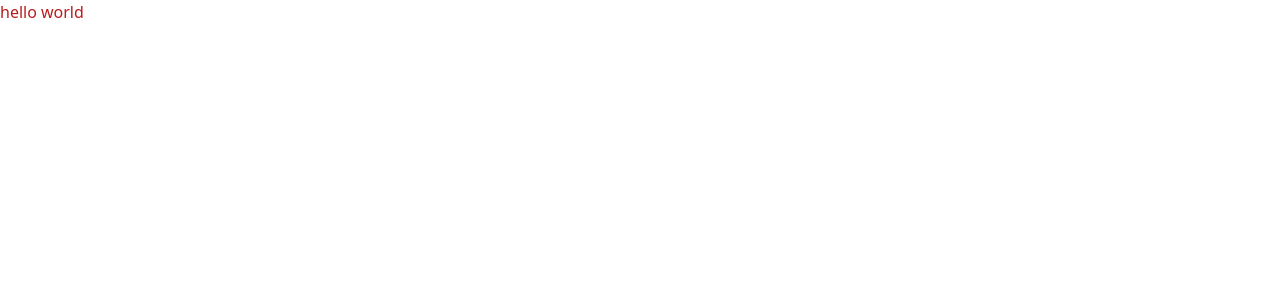
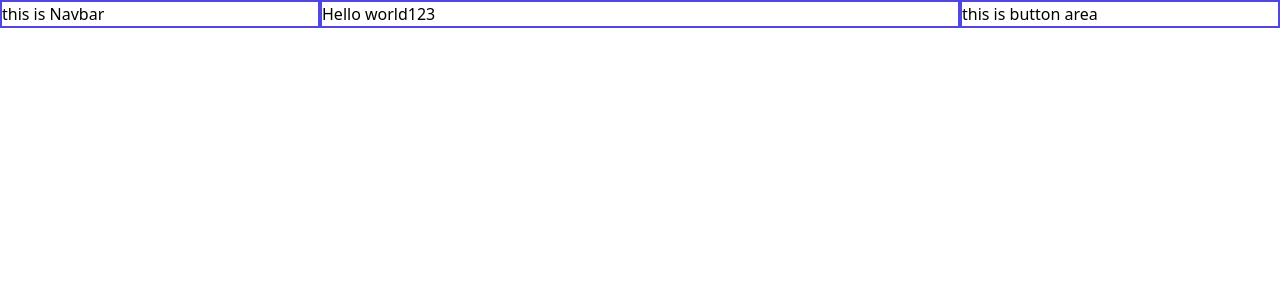
Before and after one commit to hustler78237/Notes, a React (Create React App) app: page / in a window 1280 px wide. Shown: the top 300 px of the page. Built offline with nearby package versions, Linux system fonts and the light colour scheme.

Commit message:
Add My New Changes in src

```diff
--- a/src/App.js
+++ b/src/App.js
@@ -1,10 +1,10 @@
 import './App.css';
+import Show from './parentcopycomponents/Show';
+
 
 function App() {
   return (
-    <div className='text-red-700'>
-      hello world
-    </div>
+    <Show/>
   );
 }
 
--- /dev/null
+++ b/src/components/ButtonArea.js
@@ -0,0 +1,9 @@
+function ButtonArea (){
+    return (
+        <div>
+            this is button area
+        </div>
+    )
+}
+
+export default ButtonArea;
--- /dev/null
+++ b/src/components/Navbar.js
@@ -0,0 +1,7 @@
+function Navbar () {
+    return(
+        <div>this is Navbar</div>
+    );
+}
+
+export default Navbar;
--- a/src/components/Page.js
+++ b/src/components/Textarea.js
@@ -1,4 +1,4 @@
-function Page() {
+function Textarea() {
     return (
         <div>
             Hello world123
@@ -6,4 +6,4 @@ function Page() {
     )
 }
 
-export default Page;
+export default Textarea;
--- /dev/null
+++ b/src/parentcopycomponents/Show.js
@@ -0,0 +1,21 @@
+import ButtonArea from "../components/ButtonArea";
+import Navbar from "../components/Navbar";
+import Textarea from "../components/Textarea";
+
+function Show () {
+    return(
+        <div className="flex flex-row">
+        <div className="basis-1/4 border-2 border-indigo-600">
+        <Navbar/>
+        </div>
+        <div className="basis-1/2 border-2 border-indigo-600">
+        <Textarea/>
+        </div>
+        <div className = 'basis-1/4 border-2 border-indigo-600'>
+        <ButtonArea/>
+        </div>
+        </div>
+    )
+}
+
+export default Show;
```
